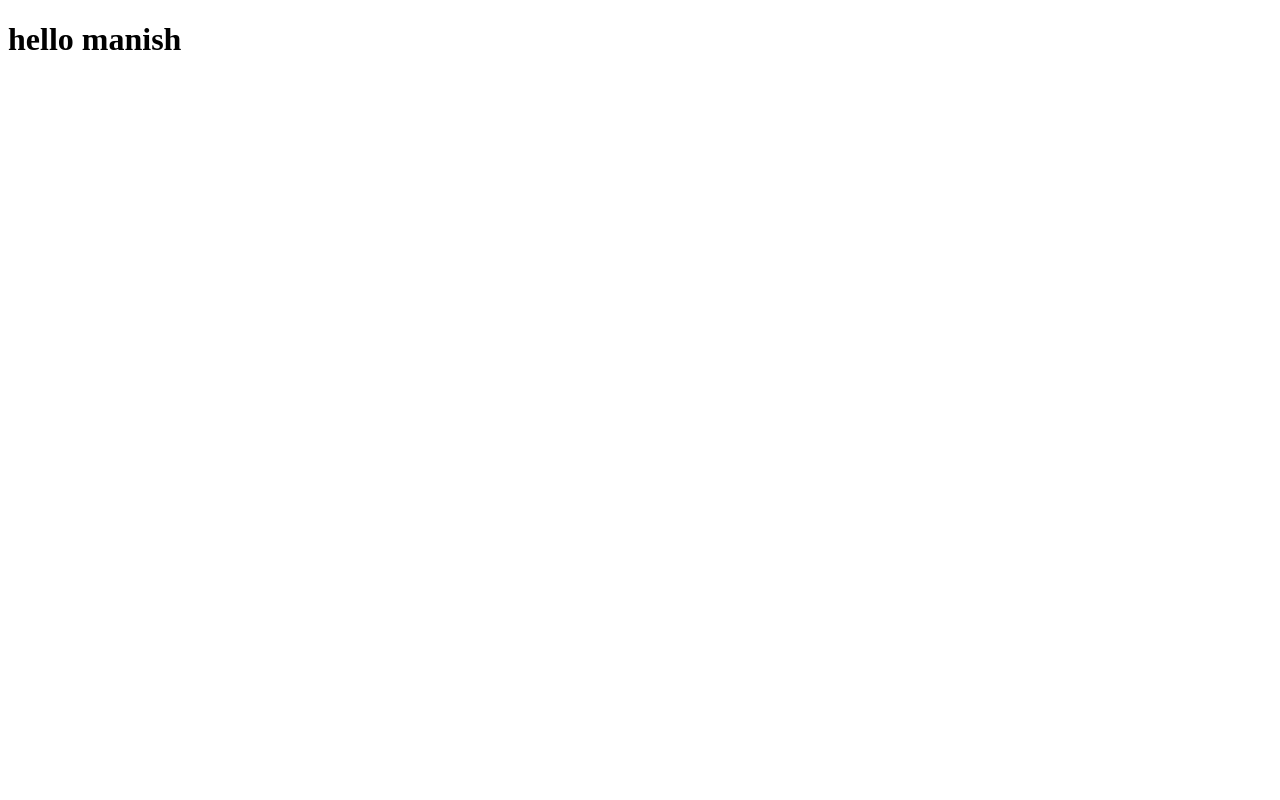
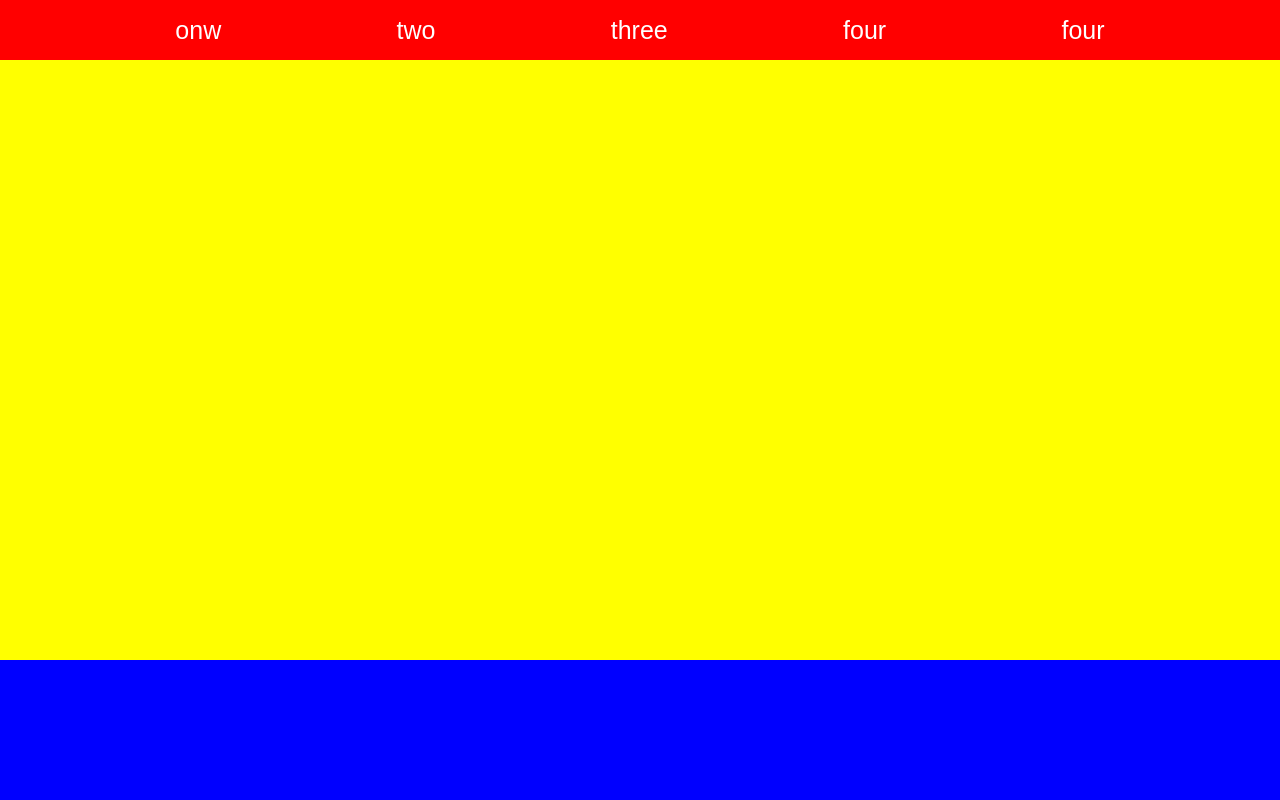
Before and after one commit to Dishant374/PYTHON-SERIES, a plain HTML site: page index.html in a window 1280 px wide. Shown: the top 800 px of the page. Drawn offline with Linux system fonts and the light colour scheme.

Commit message:
new webpage style created by manish

```diff
--- a/index.html
+++ b/index.html
@@ -4,10 +4,61 @@
     <meta charset="UTF-8">
     <meta name="viewport" content="width=device-width, initial-scale=1.0">
     <title>Document</title>
+    <style>
+        body {
+            height: 100vh;
+            width: 100wh;
+            margin: 0px;
+            padding: 0px;
+            font-family: arial;
+
+        }
+        section {
+            height: 600px;
+            width: 100%;
+
+        }
+        div {
+            height: 60px;
+            background-color: red;
+            display: flex;
+            justify-content: space-evenly;
+            align-items: center;
+        }
+        div a {
+            color: white;
+            text-decoration: none;
+            font-size: 25px;
+        }
+        .one{
+            background-color: yellow;
+        }
+        .two{
+            background-color: blue;
+        }
+        .three{
+            background-color: pink;
+        }
+        .four{
+            background-color: purple;
+        }
+        .five{
+            background-color: skyblue;
+        }
+    </style>
 </head>
 <body>
-    <h1>hello manish
-
-    </h1>
+    <div>
+        <a href=".one">onw</a>
+        <a href=".two">two</a>
+        <a href=".three">three</a>
+        <a href=".four">four</a>
+        <a href=".five">four</a>
+    </div>
+    <section class="one"></section>
+    <section class="two"></section>
+    <section class="three"></section>
+    <section class="four"></section>
+    <section class="five"></section>
 </body>
 </html>
```
